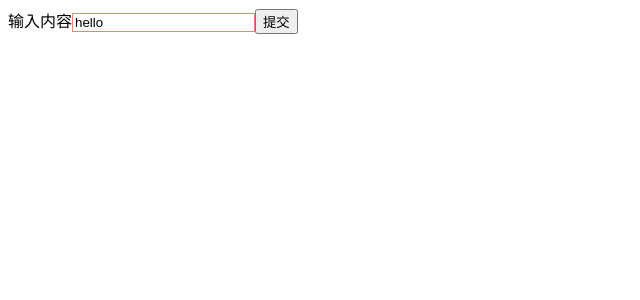
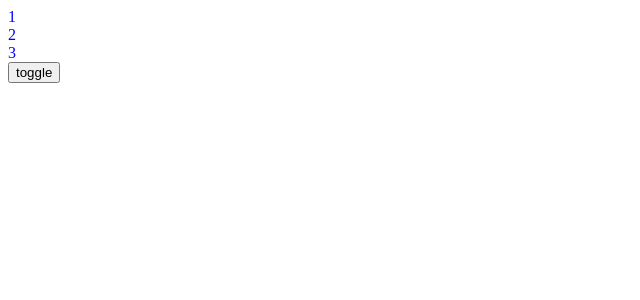
Before and after one commit to andypoplar/LearnReact, a React (Create React App) app: page / in a window 1280 px wide. Shown: the top 300 px of the page, without its empty margins (0-640 px from the left). Built offline with nearby package versions, Linux system fonts and the light colour scheme.

Commit message:
React生命周期

```diff
--- a/package.json
+++ b/package.json
@@ -6,9 +6,12 @@
     "@testing-library/jest-dom": "^4.2.4",
     "@testing-library/react": "^9.5.0",
     "@testing-library/user-event": "^7.2.1",
+    "axios": "^0.20.0",
+    "prop-types": "^15.7.2",
     "react": "^16.13.1",
     "react-dom": "^16.13.1",
-    "react-scripts": "3.4.3"
+    "react-scripts": "3.4.3",
+    "react-transition-group": "^4.4.1"
   },
   "scripts": {
     "start": "react-scripts start",
--- a/src/App.js
+++ b/src/App.js
@@ -1,10 +1,57 @@
 import React, { Component }from 'react';
+import { CSSTransition, TransitionGroup } from 'react-transition-group'
 
 class App extends Component {
+  constructor(props) {
+    super(props)
+    this.state = {
+      list: [1, 2, 3]
+    }
+    this.handleAddItem = this.handleAddItem.bind(this)
+  }
+
   render() {
     return (
-      <div>hello world</div>
+      <div>
+        {/* <CSSTransition
+          in={this.state.show}
+          timeout={1000}
+          unmountOnExit
+          classNames='fade'
+          onEntered={(el) => {el.style.color='blue'}}
+          appear={true}
+        >
+
+        </CSSTransition> */}
+        <TransitionGroup>
+          {
+            this.state.list.map((item, index) => {
+              return (
+                <CSSTransition
+                  key={index}
+                  timeout={1000}
+                  unmountOnExit
+                  classNames='fade'
+                  onEntered={(el) => {el.style.color='blue'}}
+                  appear={true}
+                >
+                  <div >{ item }</div>
+                </CSSTransition>
+              )
+            })
+          }
+        </TransitionGroup>
+        <button onClick={this.handleAddItem}>toggle</button>
+      </div>
     )
+  }
+
+  handleAddItem() {
+    this.setState((prevState) => {
+      return {
+        list: [...prevState.list, 'item']
+      }
+    })
   }
 }
 
--- a/src/index.js
+++ b/src/index.js
@@ -1,10 +1,11 @@
 import React from 'react';
 import ReactDOM from 'react-dom';
 import TodoList from './todoList';
+import App from './App';
 
 ReactDOM.render(
-  <React.StrictMode>
-    <TodoList />
-  </React.StrictMode>,
+  <div>
+    <App />
+  </div>,
   document.getElementById('root')
 );
--- a/src/style.css
+++ b/src/style.css
@@ -1,3 +1,26 @@
-.input {
-  border: 1px solid salmon;
+/* .fade-appear, .fade-appear-active 当首次进入页面时候，效果也会被触发 */
+.fade-enter, .fade-appear{
+  opacity: 0;
 }
+
+.fade-enter-active, .fade-appear-active {
+  opacity: 1;
+  transition: opacity 1s ease-in;
+}
+
+.fade-enter-done {
+  opacity: 1;
+}
+
+.fade-exit {
+  opacity: 1;
+}
+
+.fade-exit-active {
+  opacity: 0;
+  transition: opacity 1s ease-in;
+}
+
+.fade-exit-done {
+  opacity: 0;
+}
--- a/src/todoItem.js
+++ b/src/todoItem.js
@@ -1,4 +1,5 @@
 import React, { Component } from 'react'
+import PropTypes from 'prop-types'
 
 class TodoItem extends Component {
 
@@ -7,11 +8,32 @@ class TodoItem extends Component {
     this.handleItemClick = this.handleItemClick.bind(this)
   }
 
+  // 当组件即将被从页面中剔除的时候执行
+  componentWillUnmount() {
+    console.log('child componentWillUnmount')
+  }
+
+  // 解决父组件数据更新导致子组件执行render函数
+  shouldComponentUpdate(nextProps, nextState) {
+    if (nextProps.content !== this.props.content) {
+      return true
+    } else {
+      return false
+    }
+  }
+
+  // 当父组件的render函数被运行时，它的子组件的render也将被重新运行一次
   render() {
+    console.log('child render')
+    // return 的内容: JSX -> createElement -> 虚拟DOM(JS对象) -> 真实DOM
+    const { content, test } = this.props
     return (
       // 接受父组件向子组件传递的数据
-      <div onClick={this.handleItemClick}>{ this.props.content }</div>
+      <div onClick={this.handleItemClick}>{test} - { content}</div>
     )
+
+    // 底层变化
+    // return React.createElement('div', {}, React.createElement('span', {}, 'item'))
   }
 
   // 子组件传给父组件数据
@@ -21,4 +43,16 @@ class TodoItem extends Component {
   }
 }
 
+// 对TodoItem属性做校验
+TodoItem.propTypes = {
+  content: PropTypes.oneOfType([PropTypes.string, PropTypes.number]),
+  handleItemClick: PropTypes.func,
+  index: PropTypes.number,
+  test: PropTypes.string.isRequired
+}
+
+TodoItem.defaultProps = {
+  test: 'hello world'
+}
+
 export default TodoItem
--- a/src/todoList.js
+++ b/src/todoList.js
@@ -1,12 +1,14 @@
-import React, { Component, Fragment} from 'react'
+import React, { Component, Fragment } from 'react'
 import TodoItem from './todoItem'
+import axios from 'axios';
 import './style.css'
 
 class TodoList extends Component {
   constructor(props) {
     super(props)
+    // 当组件的state或者props发生改变的时候，render函数就会重新执行
     this.state = {
-      inputValue: 'hello',
+      inputValue: '',
       list: []
     }
     this.handleInputChange = this.handleInputChange.bind(this)
@@ -14,7 +16,40 @@ class TodoList extends Component {
     this.handleDeleteClick = this.handleDeleteClick.bind(this)
   }
 
+  /**
+   * 生命周期函数指在某一个时刻组件会自动调用执行的函数
+   */
+
+  // 在组件即将被挂载到页面时候执行
+  componentWillMount() {
+    console.log('componentWillMount')
+  }
+
+  // 在组件被挂载到页面后执行，ajax请求放在这里
+  componentDidMount() {
+    axios.get('/api/todolist').then(res => {
+      console.log(res)
+    })
+  }
+
+  // 组件更新之前执行，返回一个boolean，决定组件是否更新，返回false的话，输入框则不会有效
+  shouldComponentUpdate() {
+    console.log('shouldComponentUpdate')
+    return true
+  }
+
+  // 组件被更新之前，在shouldComponentUpdate 返回true后执行，如果返回false则不执行
+  componentWillUpdate() {
+    console.log('componentWillUpdate')
+  }
+
+  // 组件更新完成之后执行
+  componentDidUpdate() {
+    console.log('componentDidUpdate')
+  }
+
   render() {
+    console.log('parent render')
     return (
       // Fragment可替代最外层的div元素
       <Fragment>
@@ -26,11 +61,12 @@ class TodoList extends Component {
             className="input"
             value={this.state.inputValue}
             onChange={this.handleInputChange}
+            ref={(input) => {this.input = input}}
           />
           <button onClick={this.handleSubmitClick}>提交</button>
         </div>
         <div>
-          <ul>{this.getTodoList()}</ul>
+          <ul ref={(ul) => {this.ul = ul}}>{this.getTodoList()}</ul>
         </div>
       </Fragment>
     )
@@ -54,7 +90,7 @@ class TodoList extends Component {
   }
 
   handleInputChange(e) {
-    const inputValue = e.target.value
+    const inputValue = this.input.value
     this.setState(() => ({
       inputValue
     }))
@@ -68,7 +104,9 @@ class TodoList extends Component {
     this.setState((prevState) => ({
       list: [...prevState.list, prevState.inputValue],
       inputValue: ''
-    }))
+    }), () => { // 异步执行完之后再执行
+      // console.log(this.ul.querySelectorAll('div').length)
+    })
 
     // this.setState({
     //   list: [...this.state.list, this.state.inputValue],
```
Also changed, not shown: 1 other file (tests, documents, lock files or other folders).
